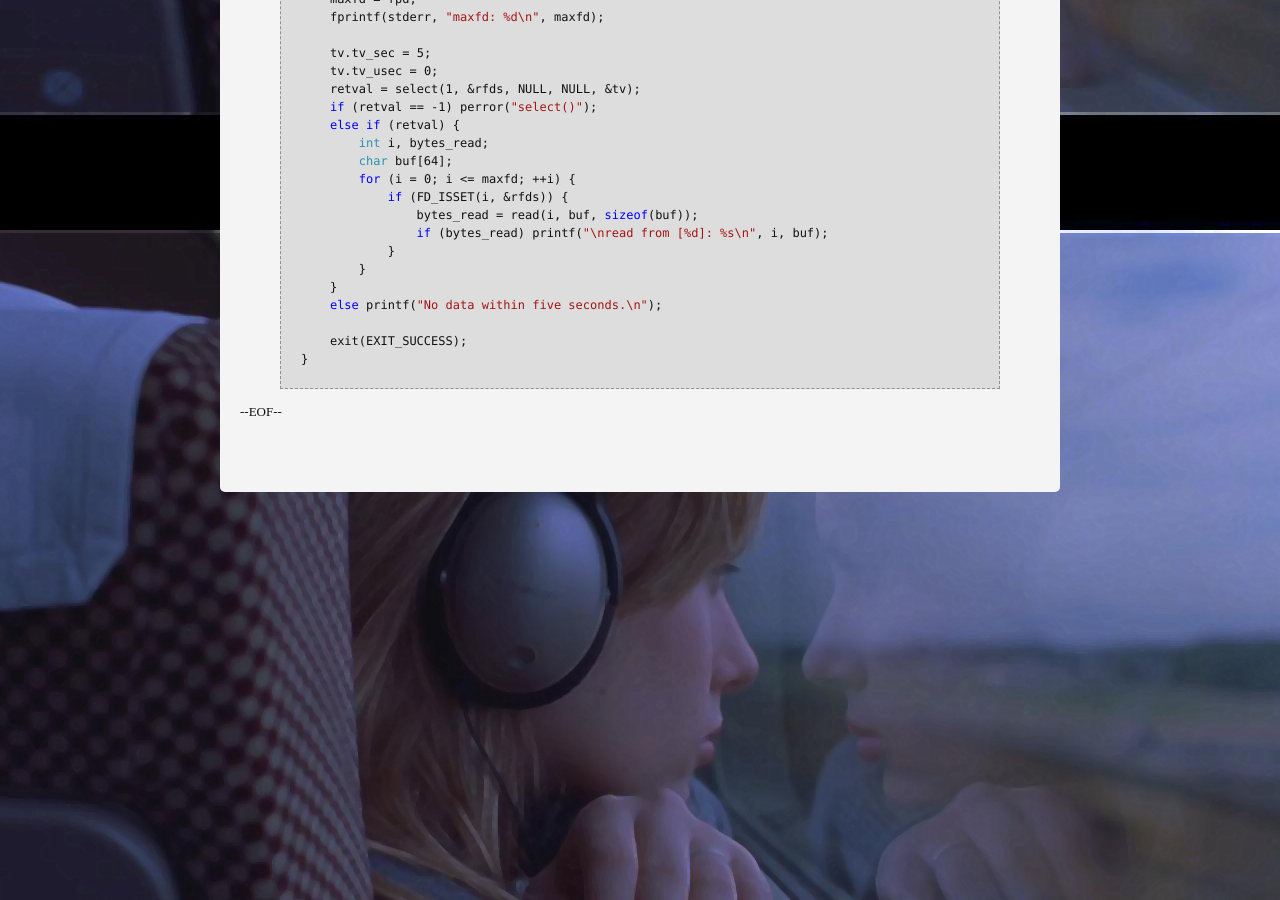
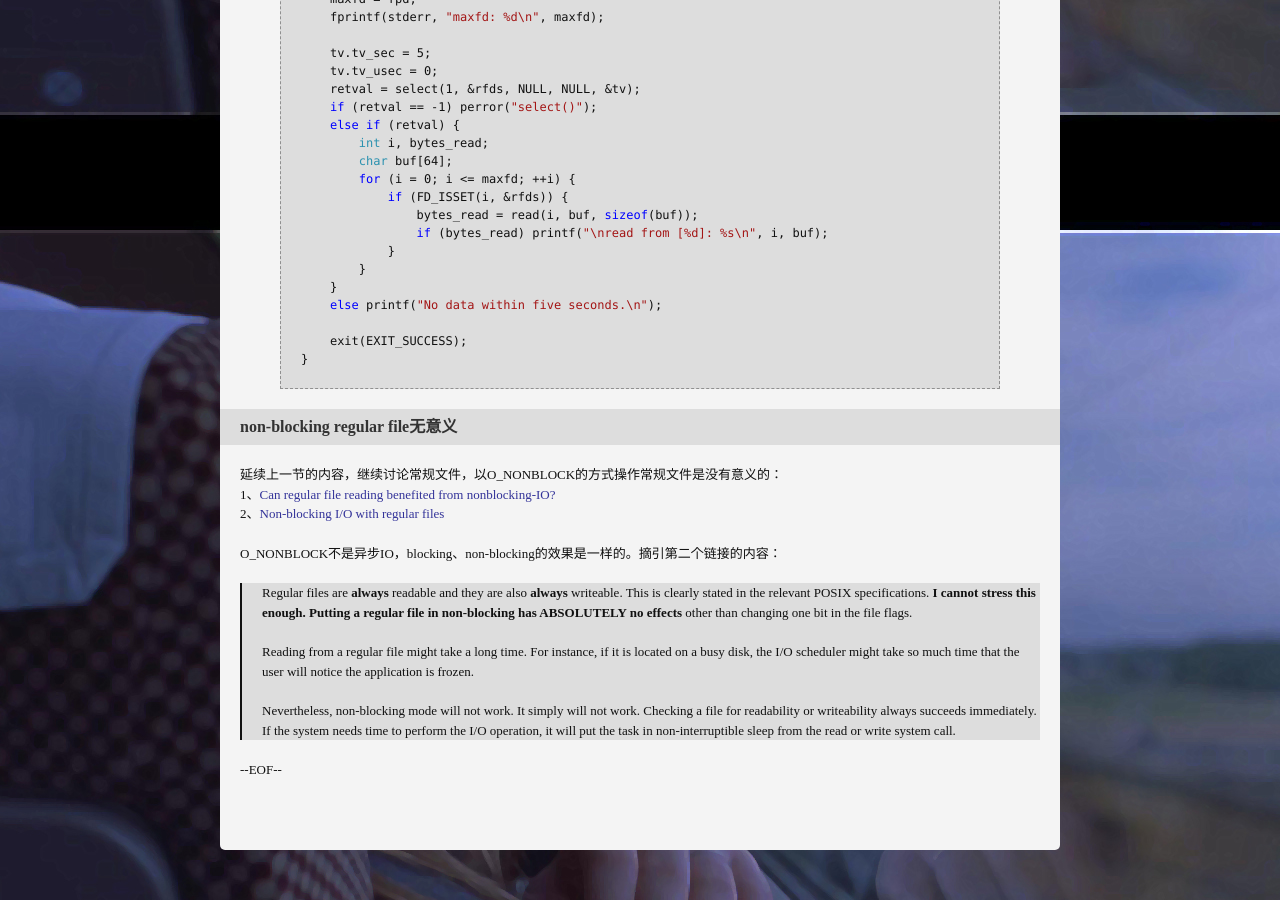
Before and after one commit to tfengmao/xanfeng, a Jekyll site: the page built from _posts/2012-11-28-select-poll-epoll.md, in a window 1280 px wide and 900 px high, scrolled down 1628 px. Built offline with Jekyll 4.4.1, drawn with Linux system fonts in a browser that asks for light colours; Markdown is read by kramdown in place of the engine named in the settings; comment, search, counter and statistics services are not loaded.

Commit message:
intro select

```diff
--- a/_posts/2012-11-28-select-poll-epoll.md
+++ b/_posts/2012-11-28-select-poll-epoll.md
@@ -100,3 +100,16 @@ int main(void)
     exit(EXIT_SUCCESS);
 }
 {% endhighlight %}
+
+###non-blocking regular file无意义
+
+延续上一节的内容，继续讨论常规文件，以O_NONBLOCK的方式操作常规文件是没有意义的：
+1、[Can regular file reading benefited from nonblocking-IO?](http://stackoverflow.com/questions/5613354/can-regular-file-reading-benefited-from-nonblocking-io)
+2、[Non-blocking I/O with regular files](http://www.remlab.net/op/nonblock.shtml)
+
+O_NONBLOCK不是异步IO，blocking、non-blocking的效果是一样的。摘引第二个链接的内容：
+> Regular files are **always** readable and they are also **always** writeable. This is clearly stated in the relevant POSIX specifications. **I cannot stress this enough. Putting a regular file in non-blocking has ABSOLUTELY no effects** other than changing one bit in the file flags.
+>
+> Reading from a regular file might take a long time. For instance, if it is located on a busy disk, the I/O scheduler might take so much time that the user will notice the application is frozen.
+>
+> Nevertheless, non-blocking mode will not work. It simply will not work. Checking a file for readability or writeability always succeeds immediately. If the system needs time to perform the I/O operation, it will put the task in non-interruptible sleep from the read or write system call.
```
